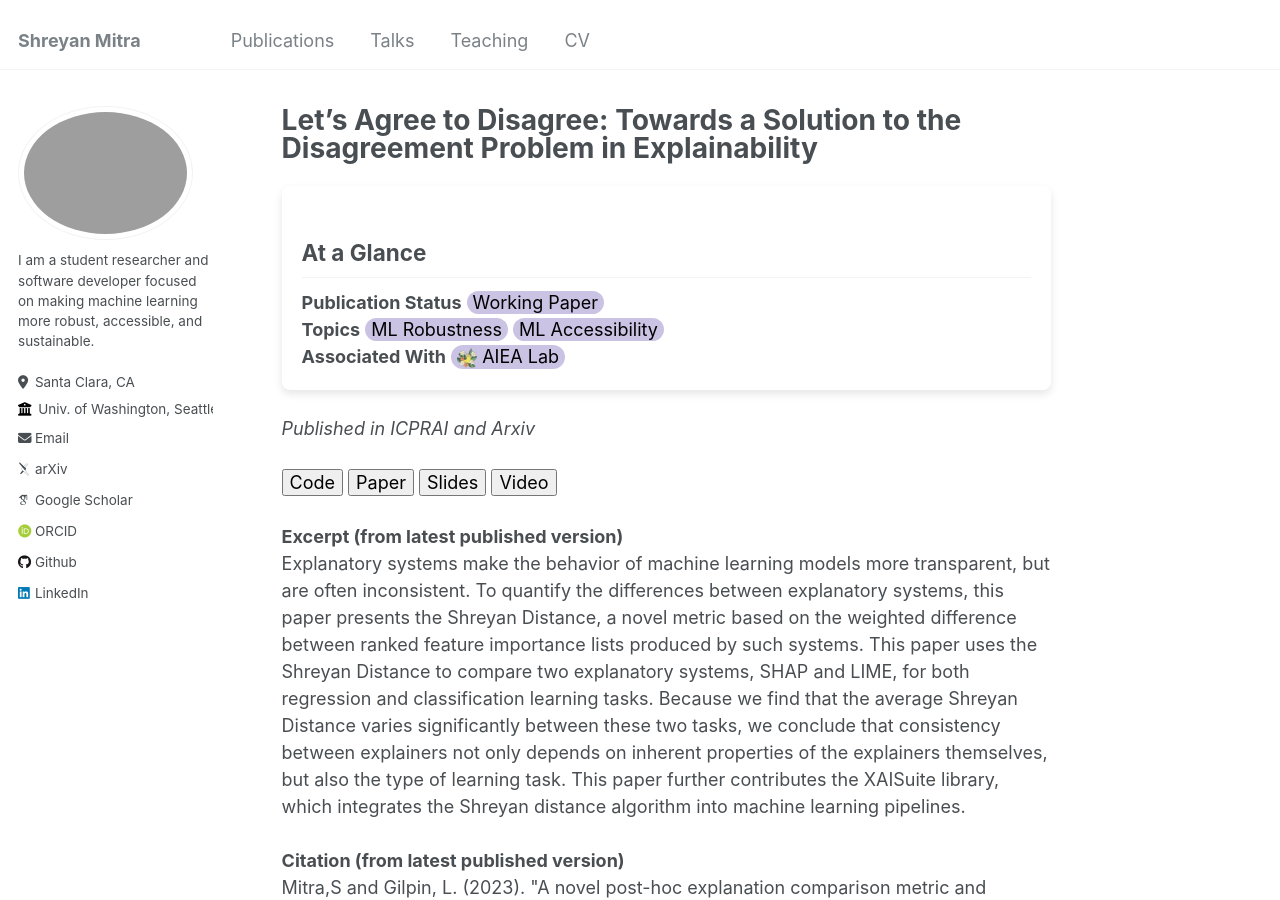
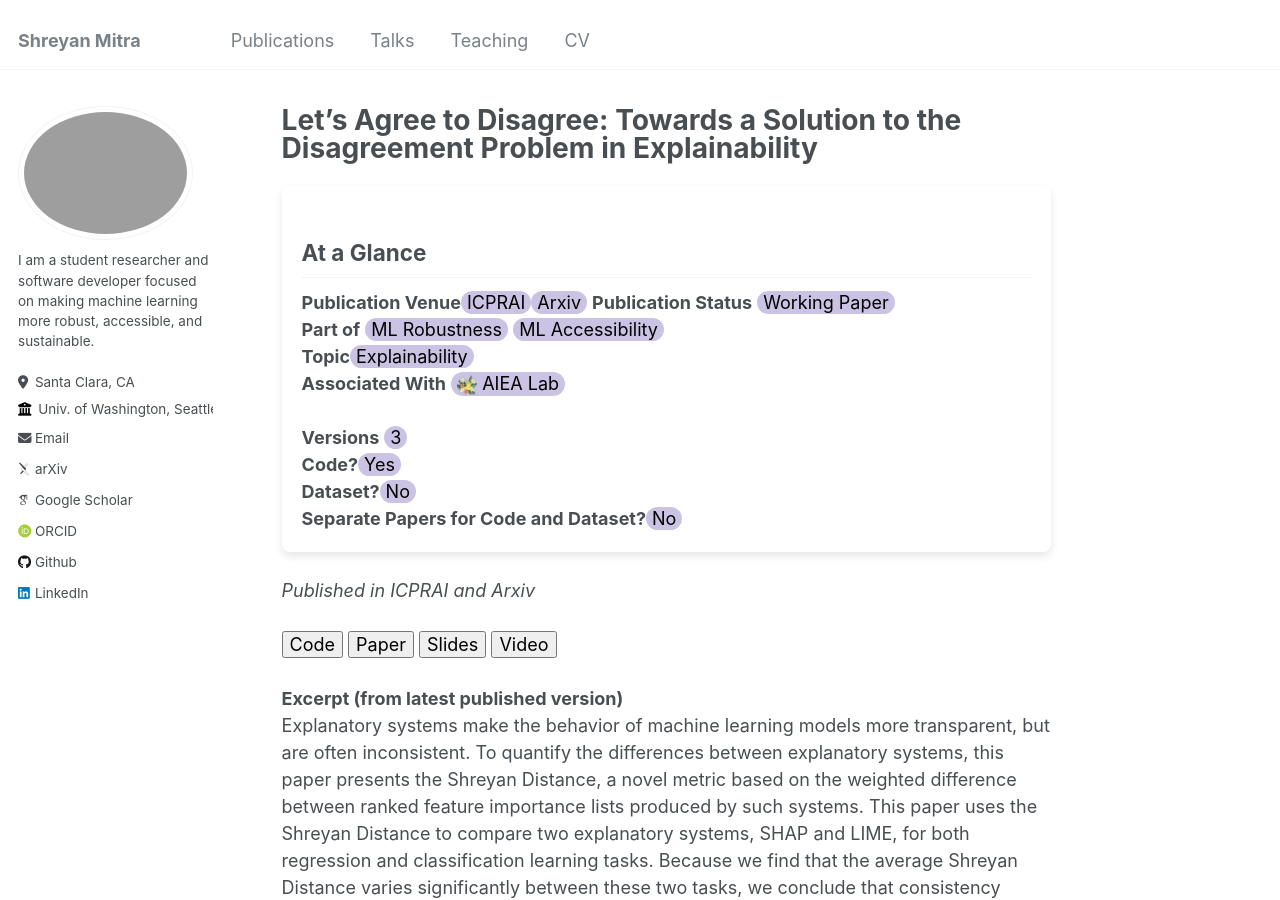
Before and after one commit to shreyanmitra/shreyanmitra.github.io, a Jekyll site: the page built from _publications/lets-agree-to-disagree.md, in a window 1280 px wide and 900 px high. Built offline with Jekyll 4.4.1, drawn with Linux system fonts in a browser that asks for light colours; some web fonts are replaced.

Commit message:
Update lets-agree-to-disagree.md

```diff
--- a/_publications/lets-agree-to-disagree.md
+++ b/_publications/lets-agree-to-disagree.md
@@ -10,7 +10,15 @@ citation: 'Mitra,S and Gilpin, L. (2023). &quot;A novel post-hoc explanation com
 ---
 <div style="background-color: white; box-shadow: 0 4px 8px rgba(0, 0, 0, 0.1); padding: 20px; padding-top: 8px; border-radius: 8px; min-width:600px;margin-bottom: 25px">
 <h2>At a Glance</h2>
-<b>Publication Status</b> <button style='border-radius:12px;background-color:rgb(203, 195, 227);border:none'> Working Paper </button> <br> <b>Topics</b> <button style='border-radius:12px;background-color:rgb(203, 195, 227);border:none'>ML Robustness</button> <button style='border-radius:12px;background-color:rgb(203, 195, 227);border:none'>ML Accessibility</button> <br> <b>Associated With</b> <button onclick="location.href='http://aiea-lab.github.io'" style='border-radius:12px;background-color:rgb(203, 195, 227);border:none'> <img src='../files/AIEALogo.png' style='height:20px;'/>  AIEA Lab</button>
+<b>Publication Venue</b><button style='border-radius:12px;background-color:rgb(203, 195, 227);border:none'> ICPRAI</button><button style='border-radius:12px;background-color:rgb(203, 195, 227);border:none'> Arxiv </button>
+<b>Publication Status</b> <button style='border-radius:12px;background-color:rgb(203, 195, 227);border:none'> Working Paper </button> <br> <b>Part of</b> <button style='border-radius:12px;background-color:rgb(203, 195, 227);border:none'>ML Robustness</button> <button style='border-radius:12px;background-color:rgb(203, 195, 227);border:none'>ML Accessibility</button> <br> <b>Topic</b><button style='border-radius:12px;background-color:rgb(203, 195, 227);border:none'> Explainability </button><br><b>Associated With</b> <button onclick="location.href='http://aiea-lab.github.io'" style='border-radius:12px;background-color:rgb(203, 195, 227);border:none'> <img src='../files/AIEALogo.png' style='height:20px;'/>  AIEA Lab</button>
+<br>
+<br>
+<b>Versions</b>
+<button style='border-radius:12px;background-color:rgb(203, 195, 227);border:none'>3</button><br>
+<b>Code?</b><button style='border-radius:12px;background-color:rgb(203, 195, 227);border:none'> Yes </button><br>
+<b>Dataset?</b><button style='border-radius:12px;background-color:rgb(203, 195, 227);border:none'> No </button><br>
+<b>Separate Papers for Code and Dataset?</b><button style='border-radius:12px;background-color:rgb(203, 195, 227);border:none'> No </button>
 </div>
 <i>Published in ICPRAI and Arxiv</i><br><br><button>Code</button> <button>Paper</button> <button>Slides</button> <button>Video</button><br><br> **Excerpt (from latest published version)**<br>Explanatory systems make the behavior of machine learning models more transparent, but are often inconsistent. To quantify the differences between explanatory systems, this paper presents the Shreyan Distance, a novel metric based on the weighted difference between ranked feature importance lists produced by such systems. This paper uses the Shreyan Distance to compare two explanatory systems, SHAP and LIME, for both regression and classification learning tasks. Because we find that the average Shreyan Distance varies significantly between these two tasks, we conclude that consistency between explainers not only depends on inherent properties of the explainers themselves, but also the type of learning task. This paper further contributes the XAISuite library, which integrates the Shreyan distance algorithm into machine learning pipelines. <br><br>**Citation (from latest published version)**<br>Mitra,S and Gilpin, L. (2023). &quot;A novel post-hoc explanation comparison metric and applications&quot; <i>ICPRAI Conference Proceedings, 2024</i>. 1(3). <br>
 <hr>
```
